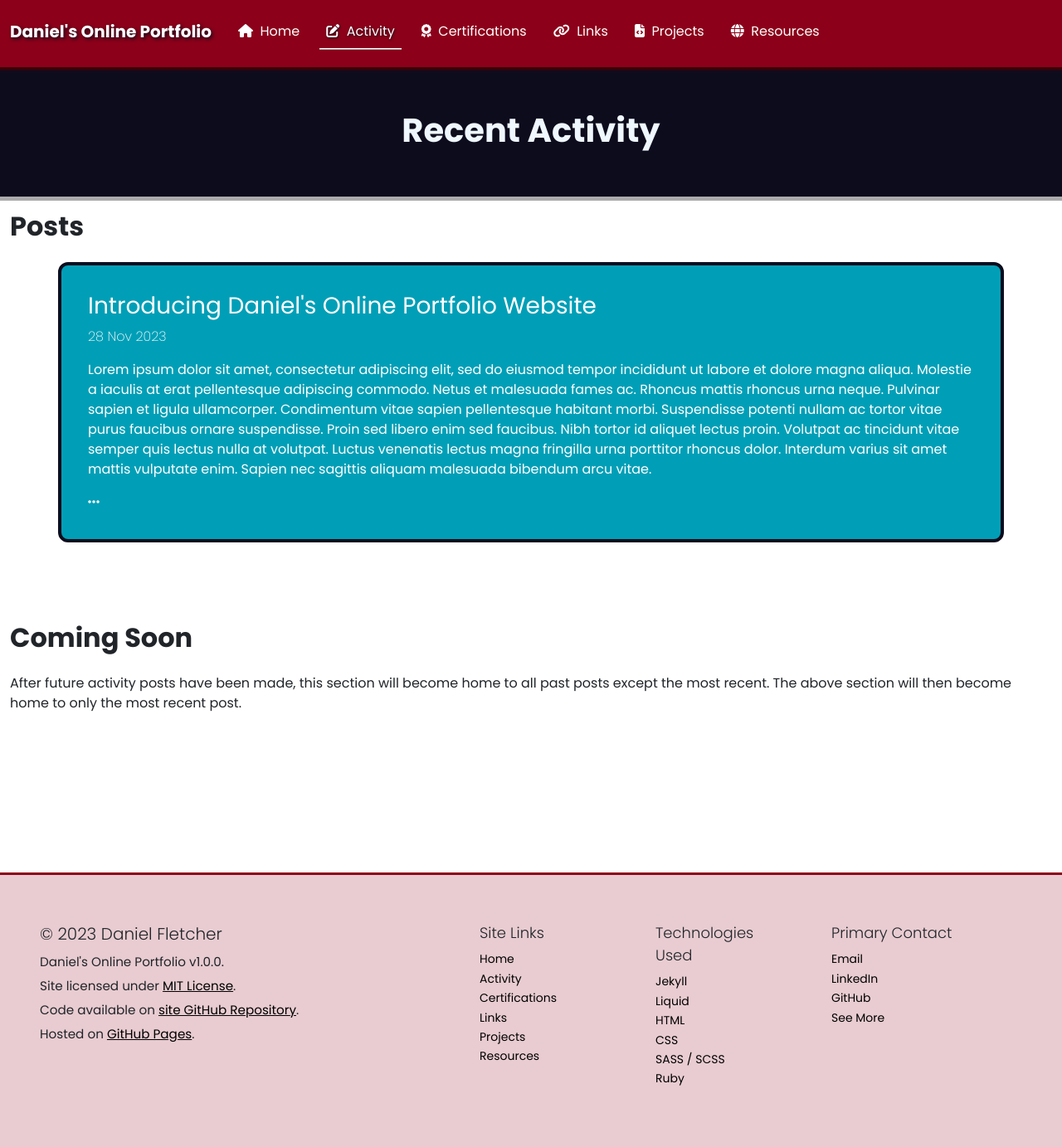
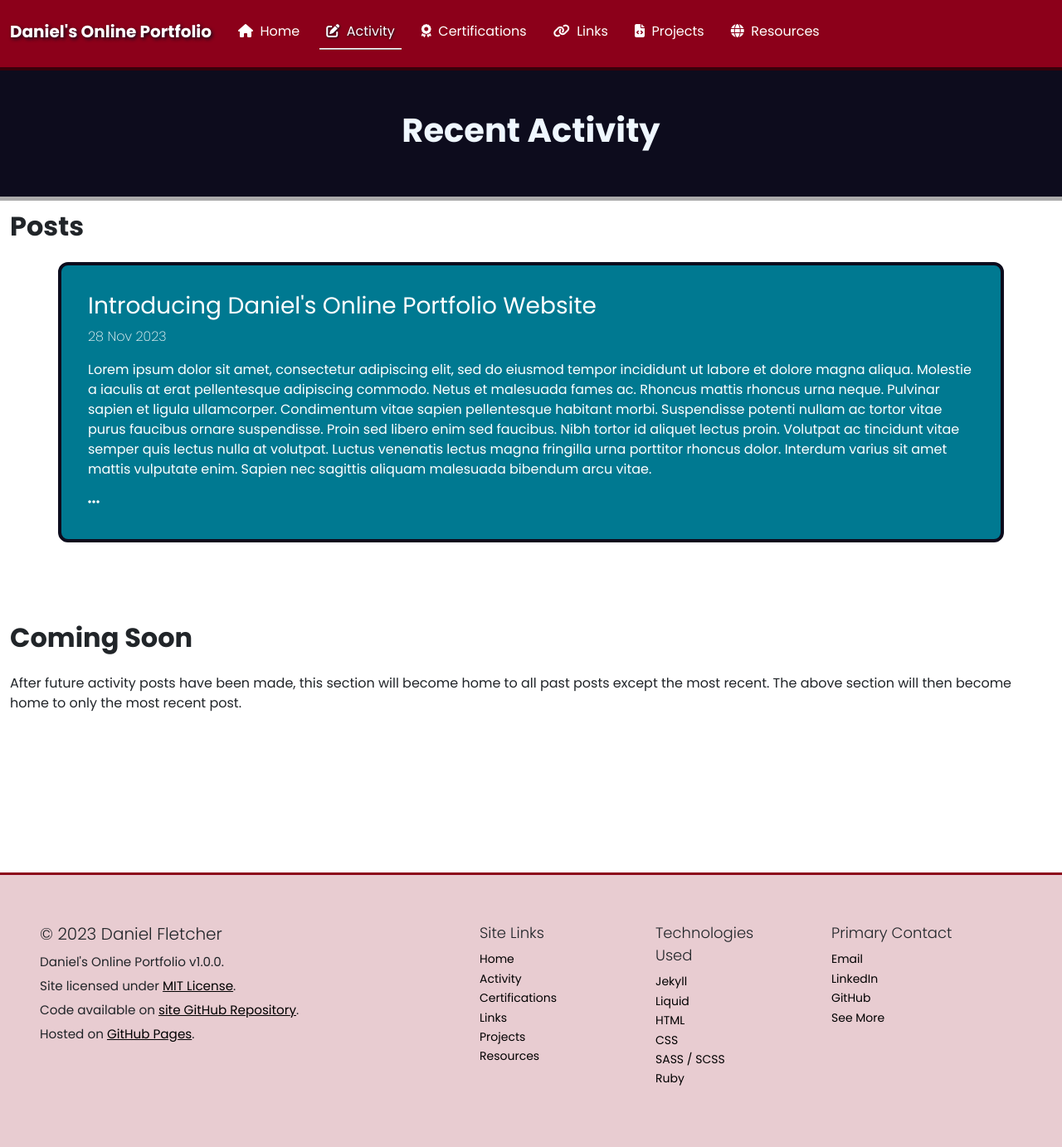
Before and after one commit to DanielTheFletch/portfolio, a Jekyll site: the page built from activity.html, in a window 1280 px wide. Shown: the whole page at 83% size. Built offline with Jekyll 4.4.1, drawn with Linux system fonts in a browser that asks for light colours.

Commit message:
Tweak color scheme

```diff
--- a/_sass/main.scss
+++ b/_sass/main.scss
@@ -118,6 +118,7 @@
     background-color: $secondary;
     border: 0.25em solid $dark;
     border-radius: 0.75em;
+    color: $white;
     padding: 2em;
     transition: background-color 0.125s linear;
 }
--- a/_sass/variables.scss
+++ b/_sass/variables.scss
@@ -4,8 +4,8 @@
 $dark:              #0D0C1D;
 $light:             #EFF7FF;
 $primary:           #8C001A;
-$secondary:         #009FB7;
-$tertiary:          #677DB7;
+$secondary:         #007991;
+$tertiary:          #2660A4;
 
 // Fonts
 $poppins:           "Poppins", serif;
--- a/activity.html
+++ b/activity.html
@@ -12,7 +12,7 @@
 <div class="container-fluid mb-5 pb-5">
   <h2 class="{{ page.subheading }}">Posts</h2>
   {% assign latest = site.posts | first %}
-  <div class="container position-relative activity-post text-white">
+  <div class="container position-relative activity-post">
     <a class="stretched-link" href={{ latest.url | relative_url }}></a>
     <h3>{{ latest.title }}</h3>
     <p class="fw-lighter">{{ latest.date | date_to_string }}</p>
```
